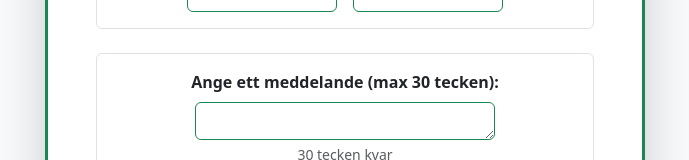
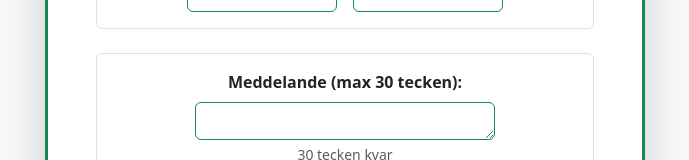
Before and after one commit to nash300/Arla-port-screens, a React (Create React App) app: page /ChangeUpdatePage in a window 1280 px wide. Shown: the part 628-788 px from the top of the page, without its empty margins (295-984 px from the left). Built offline with nearby package versions, Linux system fonts and the light colour scheme.

Commit message:
test deploy

```diff
--- a/src/pages/ChangeUpdatePage.js
+++ b/src/pages/ChangeUpdatePage.js
@@ -236,7 +236,7 @@ export default function ChangeUpdatePage() {
           {/* Message Text Area */}
           <div className="mb-4 text-center border p-3 rounded">
             <label className="form-label fw-bold text-dark">
-              Ange ett meddelande (max 30 tecken):
+              Meddelande (max 30 tecken):
             </label>
             <textarea
               value={message}
```
Also changed, not shown: package.json (+8 -2 lines).
